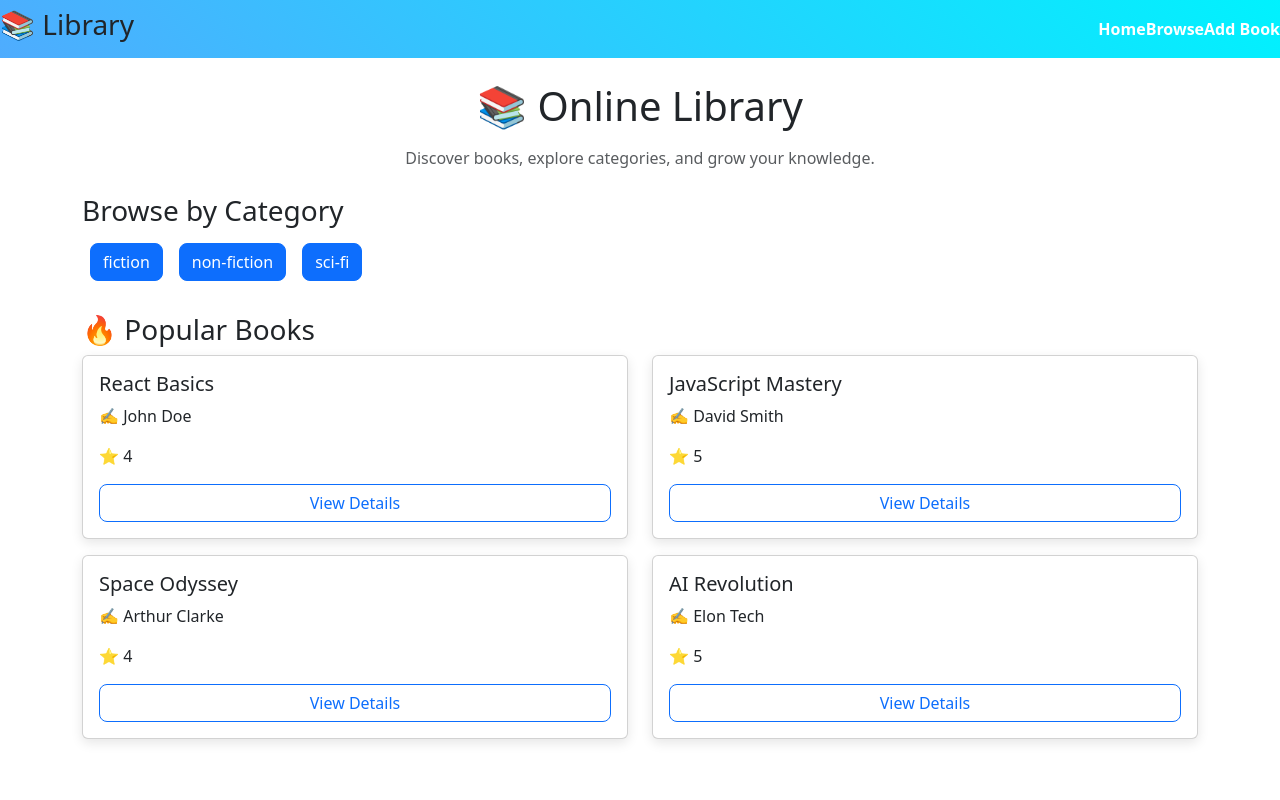
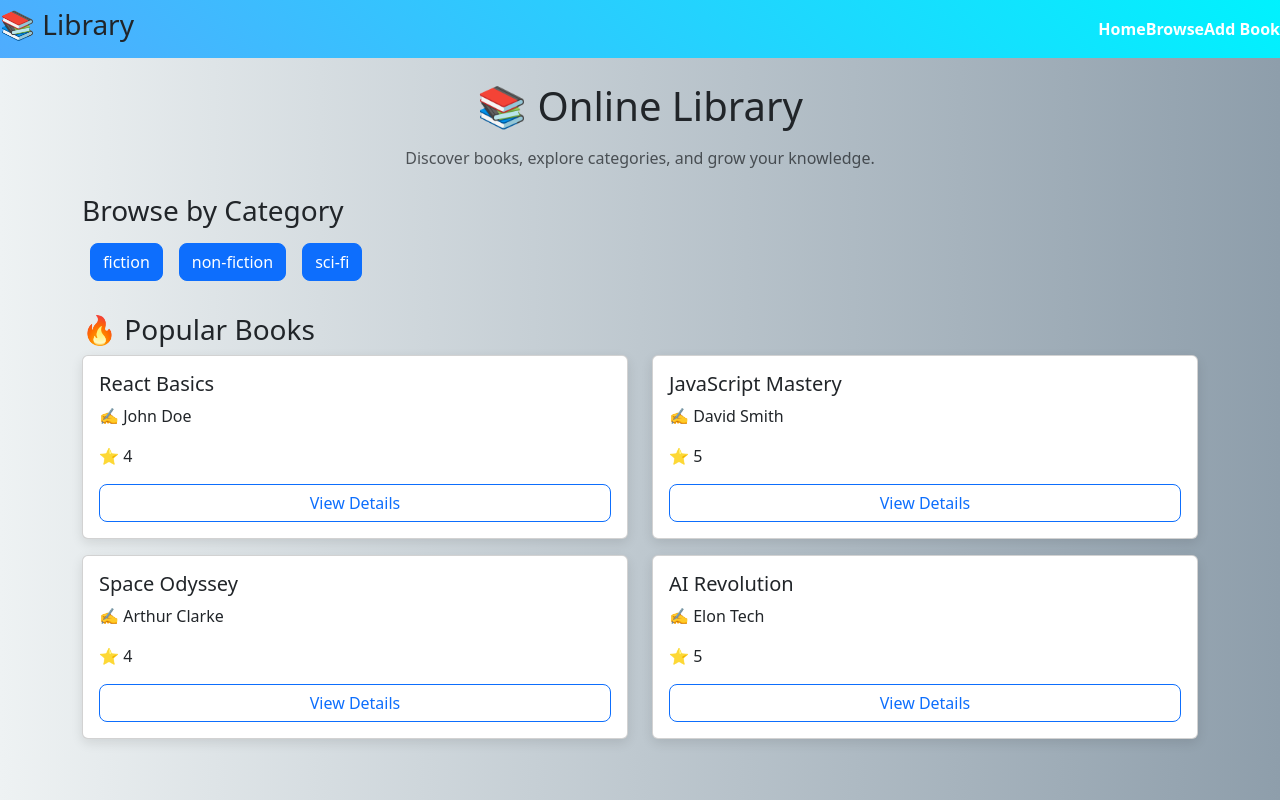
Before and after one commit to MadhumithaMendu/online-library, a React (Vite) app: page / in a window 1280 px wide. Built offline with nearby package versions, Linux system fonts and the light colour scheme.

Commit message:
Apply final UI enhancements with background styling

```diff
--- a/src/index.css
+++ b/src/index.css
@@ -47,3 +47,7 @@ button, .btn {
 input, textarea {
   border-radius: 8px !important;
 }
+
+body {
+  background: linear-gradient(to right, #eef2f3, #8e9eab);
+}
```
